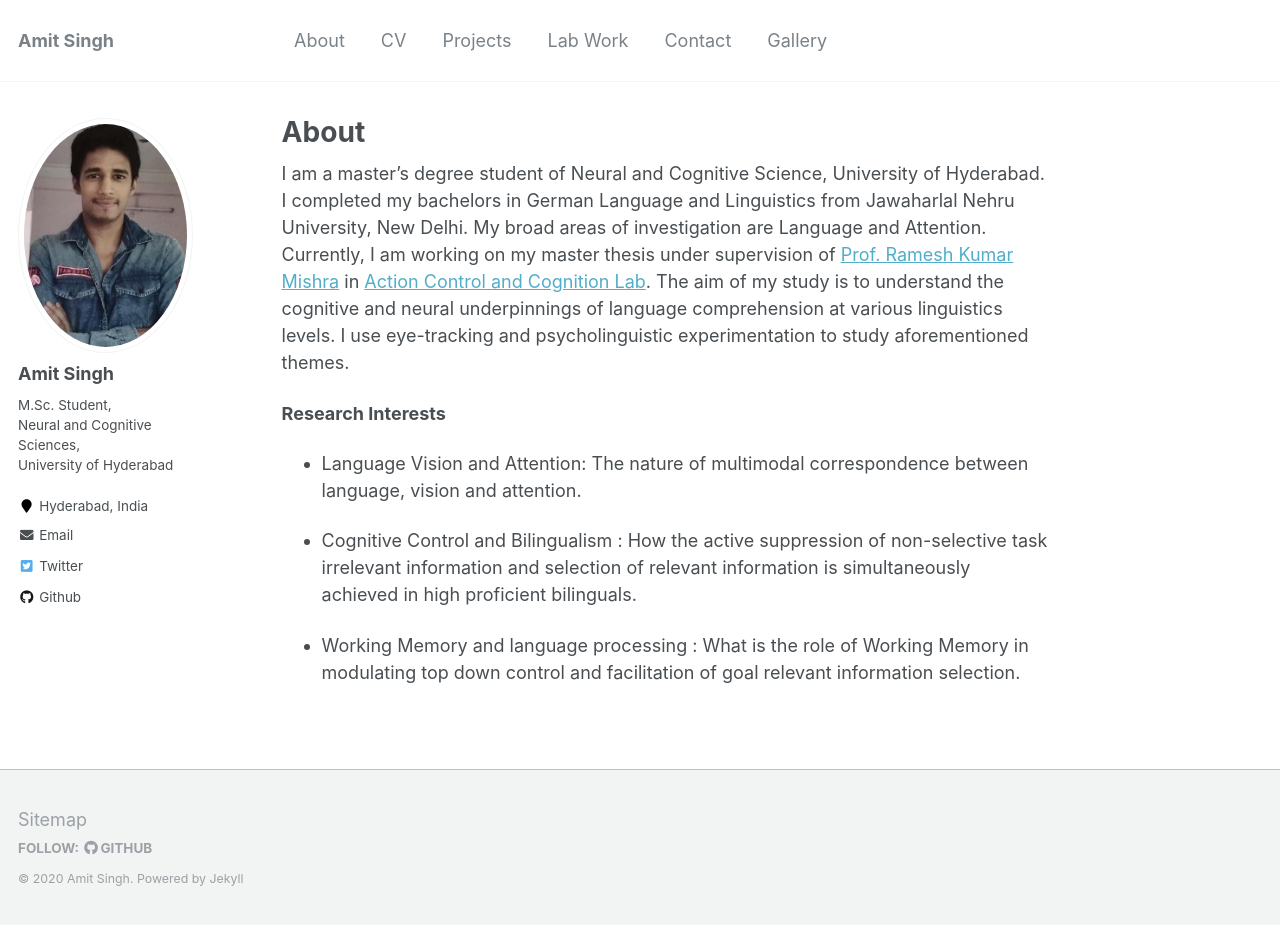
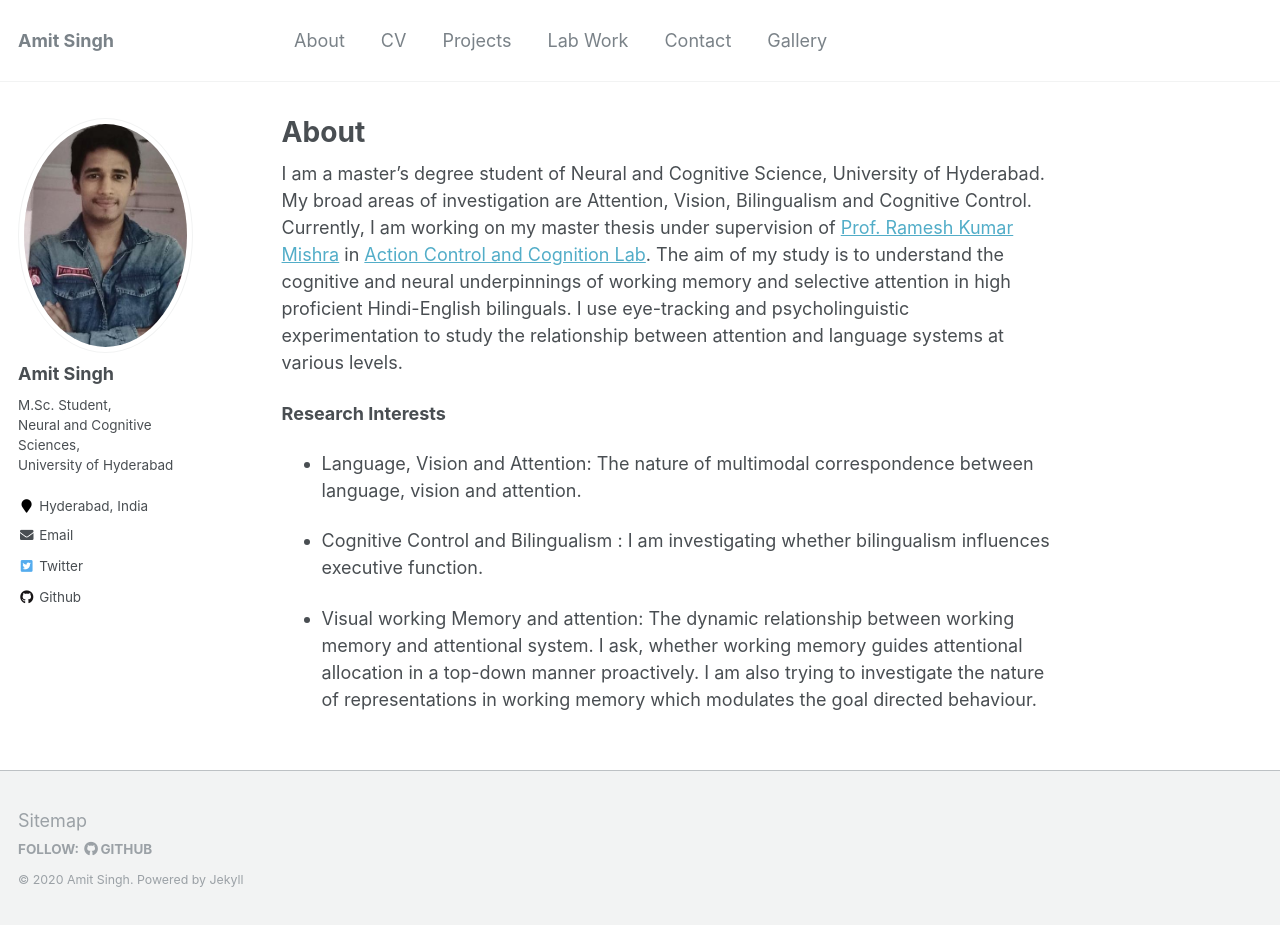
Before and after one commit to amits1ngh/amits1ngh.github.io, a Jekyll site: the page built from _pages/about.md, in a window 1280 px wide and 925 px high. Built offline with Jekyll 4.4.1, drawn with Linux system fonts in a browser that asks for light colours.

Commit message:
Update about.md

```diff
--- a/_pages/about.md
+++ b/_pages/about.md
@@ -7,11 +7,12 @@ redirect_from:
   - /about/
   - /about.html
 ---
-I am a master's degree student of Neural and Cognitive Science, University of Hyderabad. I completed my bachelors in German Language and Linguistics from Jawaharlal Nehru University, New Delhi. My broad areas of investigation are Language and Attention. Currently, I am working on my master thesis under supervision of [Prof. Ramesh Kumar Mishra](https://rameshkumarmishra.wordpress.com/) in [Action Control and Cognition Lab](https://actioncontrolcognitionlaboratory.wordpress.com/). The aim of my study is to understand the cognitive and neural underpinnings of language comprehension at various linguistics levels. I use eye-tracking and psycholinguistic experimentation to study aforementioned themes.
+I am a master's degree student of Neural and Cognitive Science, University of Hyderabad. My broad areas of investigation are Attention, Vision, Bilingualism and Cognitive Control. Currently, I am working on my master thesis under supervision of [Prof. Ramesh Kumar Mishra](https://rameshkumarmishra.wordpress.com/) in [Action Control and Cognition Lab](https://actioncontrolcognitionlaboratory.wordpress.com/). The aim of my study is to understand the cognitive and neural underpinnings of working memory and selective attention in high proficient Hindi-English bilinguals. I use eye-tracking and psycholinguistic experimentation to study the relationship between attention and language systems at various levels.
+
 
 **Research Interests**
-- Language Vision and Attention: The nature of multimodal correspondence between language, vision and attention.
+- Language, Vision and Attention: The nature of multimodal correspondence between language, vision and attention.
 
-- Cognitive Control and Bilingualism : How the active suppression of non-selective task irrelevant information and selection of relevant information is simultaneously achieved in high proficient bilinguals.
+- Cognitive Control and Bilingualism : I am investigating whether bilingualism influences executive function.
 
-- Working Memory and language processing : What is the role of Working Memory in modulating top down control and facilitation of goal relevant information selection.
+- Visual working Memory and attention: The dynamic relationship between working memory and attentional system. I ask, whether working memory guides attentional allocation in a top-down manner proactively. I am also trying to investigate the nature of representations in working memory which modulates the goal directed behaviour.
```
